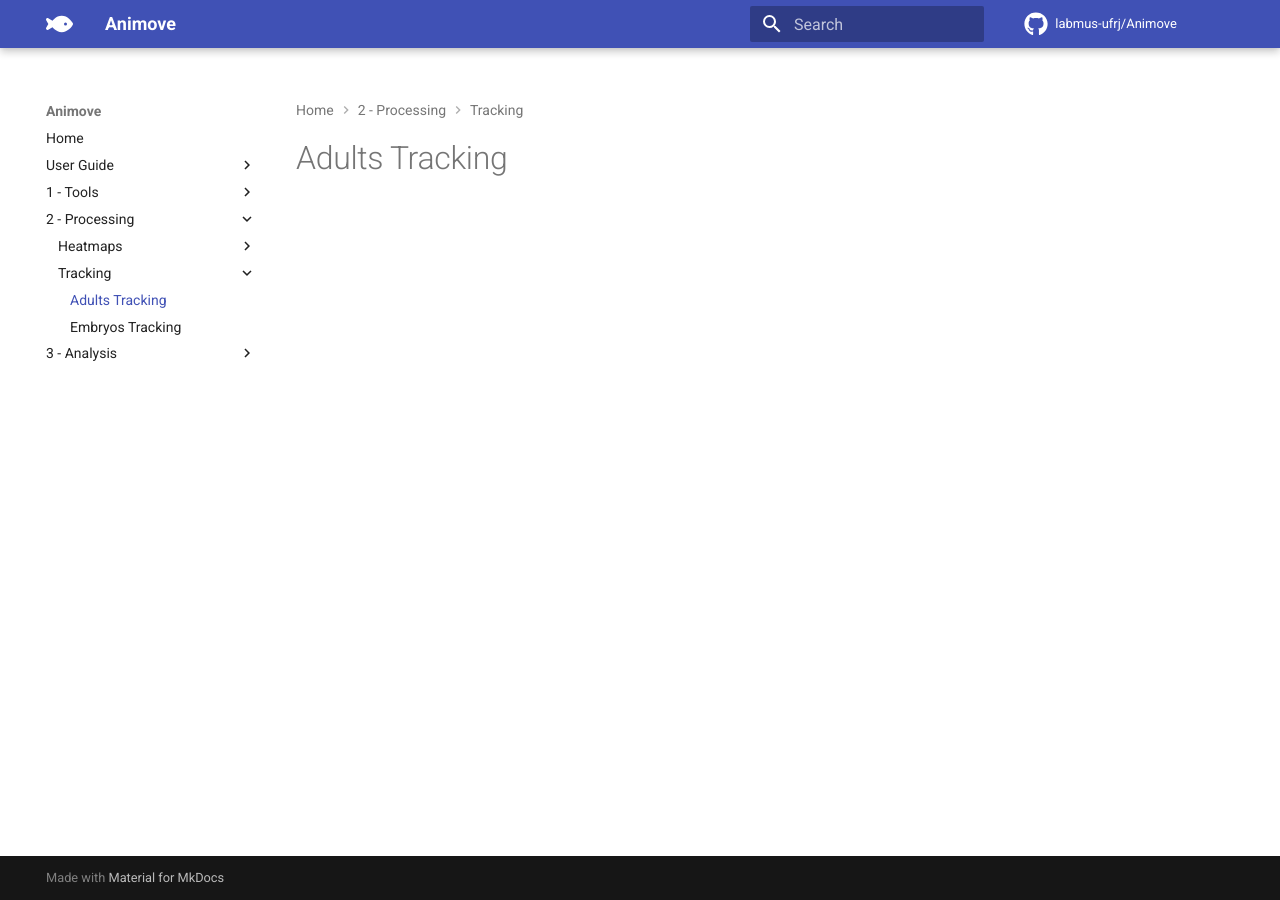
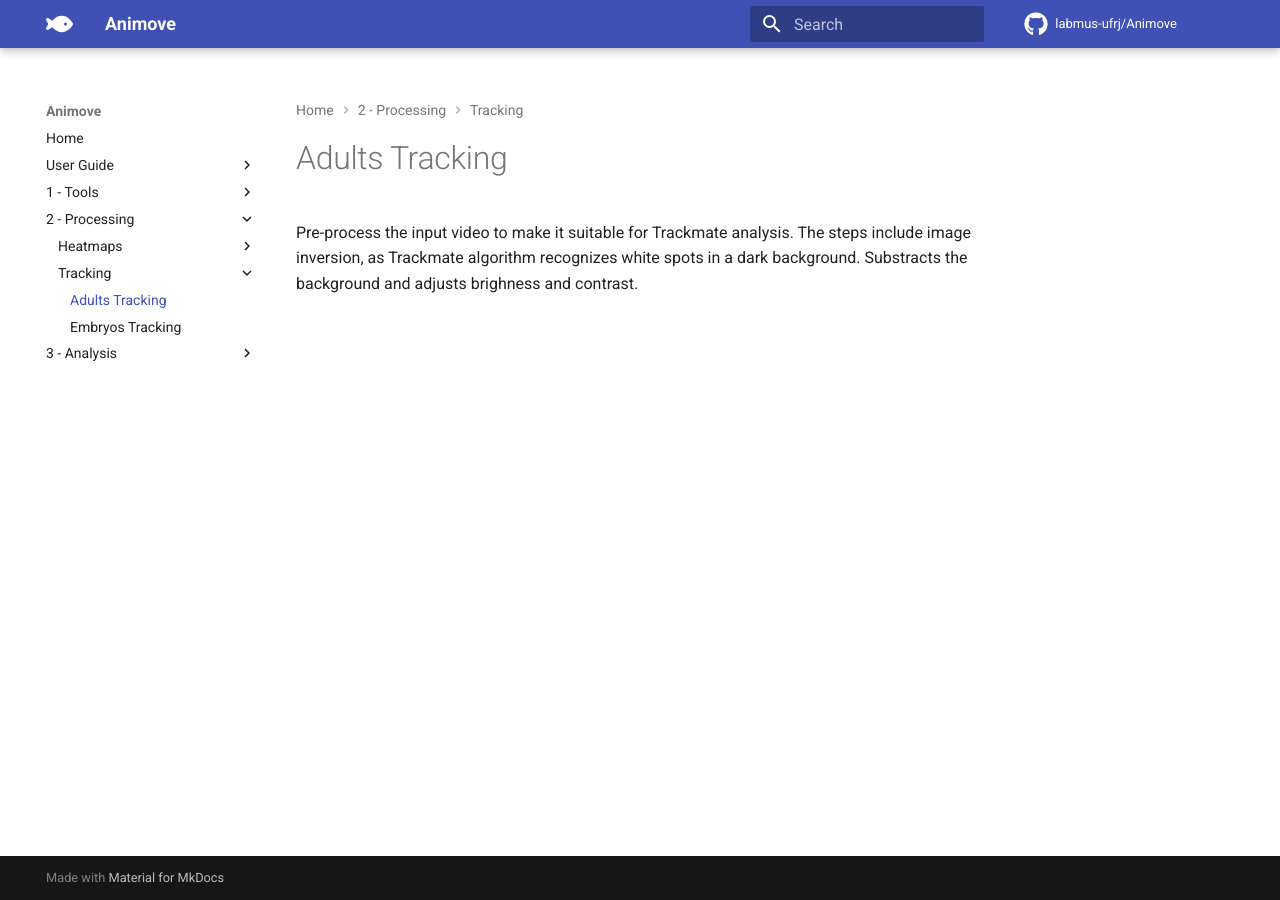
Before and after one commit to labmus-ufrj/Animove, an MkDocs documentation site: the page built from docs/docs/processing/adults-tracking.md, in a window 1280 px wide. Built offline with MkDocs 1.6.1 and Material for MkDocs 9.7.7, drawn with Linux system fonts in a browser that asks for light colours; comment, search, counter and statistics services are not loaded.

Commit message:
Update adults-tracking.md

```diff
--- a/docs/docs/processing/adults-tracking.md
+++ b/docs/docs/processing/adults-tracking.md
@@ -1,4 +1,6 @@
 # Adults Tracking
+
+Pre-process the input video to make it suitable for Trackmate analysis. The steps include image inversion, as Trackmate algorithm recognizes white spots in a dark background. Substracts the background and  adjusts brighness and contrast.
 
 <!--
 run("Invert", "stack");
```
